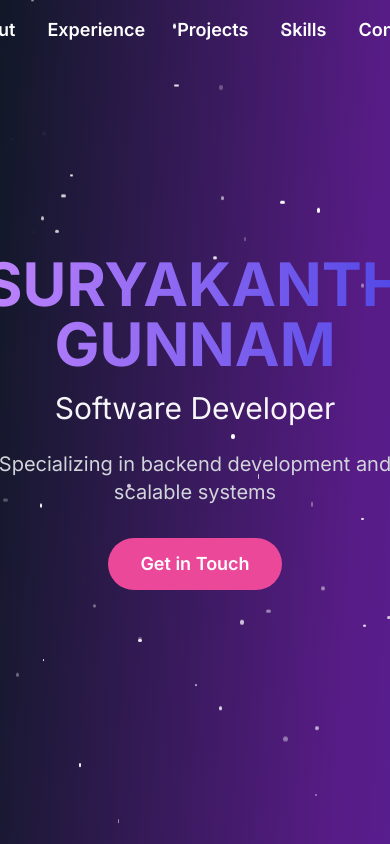
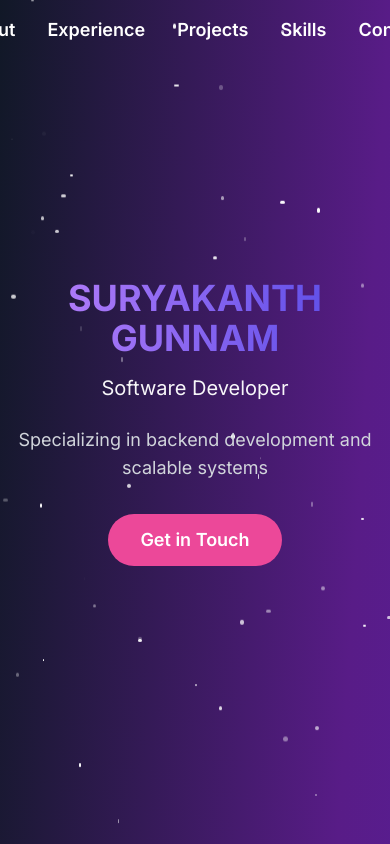
Before and after one commit to surya14b/portfoliov2, a Next.js app: page / in a window 390 px wide. Shown: the top 844 px of the page. Built offline with nearby package versions, Linux system fonts and the light colour scheme.

Commit message:
updated for mob scr
text fits for mobile devices

```diff
--- a/components/Hero.tsx
+++ b/components/Hero.tsx
@@ -12,20 +12,20 @@ export default function Hero() {
         transition={{ duration: 0.8 }}
       >
         <motion.h1
-          className="text-6xl font-bold mb-4 text-transparent bg-clip-text bg-gradient-to-r from-purple-400 to-indigo-600"
+          className="text-4xl sm:text-5xl md:text-6xl font-bold mb-4 text-transparent bg-clip-text bg-gradient-to-r from-purple-400 to-indigo-600"
           animate={{ backgroundPosition: ["0%", "100%", "0%"] }}
           transition={{ duration: 5, repeat: Infinity, ease: "linear" }}
         >
           SURYAKANTH GUNNAM
         </motion.h1>
         <motion.h2
-          className="text-3xl mb-6 text-lavender-300"
+          className="text-xl sm:text-2xl md:text-3xl mb-6 text-lavender-300"
           animate={{ opacity: [0.5, 1, 0.5] }}
           transition={{ duration: 2, repeat: Infinity, ease: "easeInOut" }}
         >
           Software Developer
         </motion.h2>
-        <p className="text-xl mb-8 max-w-2xl mx-auto text-gray-300">Specializing in backend development and scalable systems</p>
+        <p className="text-lg sm:text-xl mb-8 max-w-2xl mx-auto text-gray-300">Specializing in backend development and scalable systems</p>
         <motion.a
           href="#contact"
           className="bg-pink-500 text-white px-8 py-3 rounded-full text-lg font-semibold hover:bg-pink-600 transition-colors inline-block"
```
